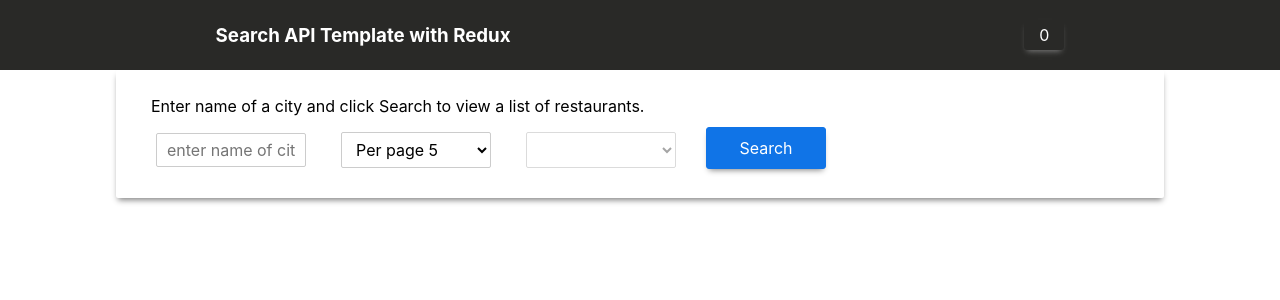
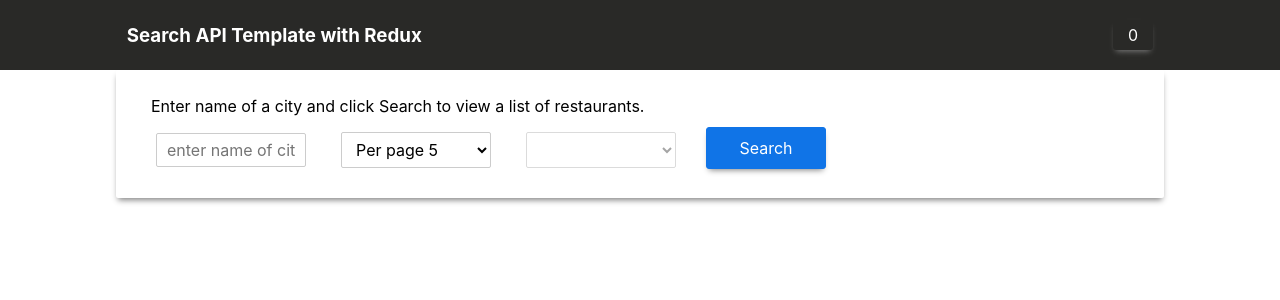
Before and after one commit to goutampatnaik/react-redux-api-template, a React (Create React App) app: page / in a window 1280 px wide. Shown: the top 300 px of the page. Built offline with nearby package versions, Linux system fonts and the light colour scheme.

Commit message:
Updated width of header as per width of app.

```diff
--- a/src/components/favoriteItems/favoriteItems.module.css
+++ b/src/components/favoriteItems/favoriteItems.module.css
@@ -1,7 +1,7 @@
 .Container {
 	position: fixed;
 	top: 70px;
-	right: calc(17%);
+	right: 10%;
 	z-index: 10;
 	width: 350px;
 	max-height: 80vh;
--- a/src/containers/header/header.module.css
+++ b/src/containers/header/header.module.css
@@ -12,7 +12,7 @@
 	flex-wrap: nowrap;
 	justify-content: space-around;
 	text-align: right;
-	width: 70%;
+	width: 85%;
 	margin: 0 auto;
 	color: white;
 	padding: 5px 20px;
```
